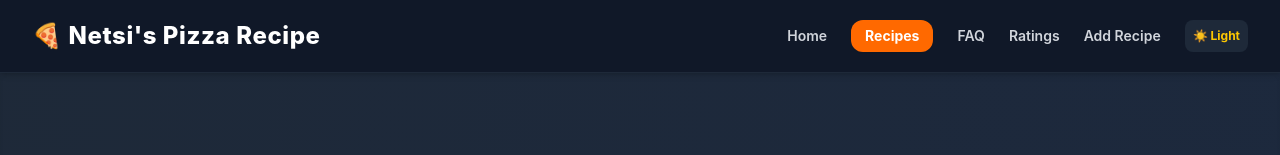
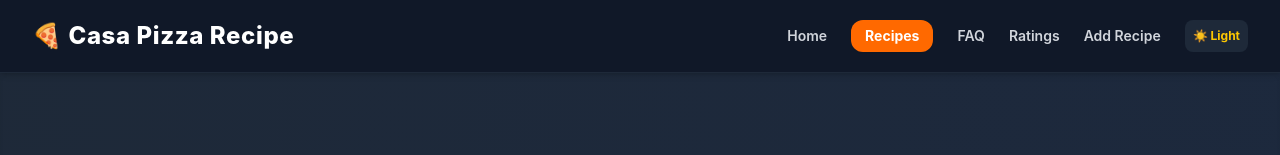
Before and after one commit to netsanetkibru47-creator/Home-For-Pizza-Tailwind, a React (Vite) app: page / in a window 1280 px wide. Shown: the top 155 px of the page. Built offline with nearby package versions, Linux system fonts and the light colour scheme.

Commit message:
Changing the name of the heading

```diff
--- a/src/Component/Nav.jsx
+++ b/src/Component/Nav.jsx
@@ -21,7 +21,7 @@ const Nav = ({
               darkMode ? 'text-white' : 'text-gray-900'
             }`}
           >
-            🍕 Netsi's Pizza Recipe
+            🍕 Casa Pizza Recipe
           </h1>
         </div>
 
```
